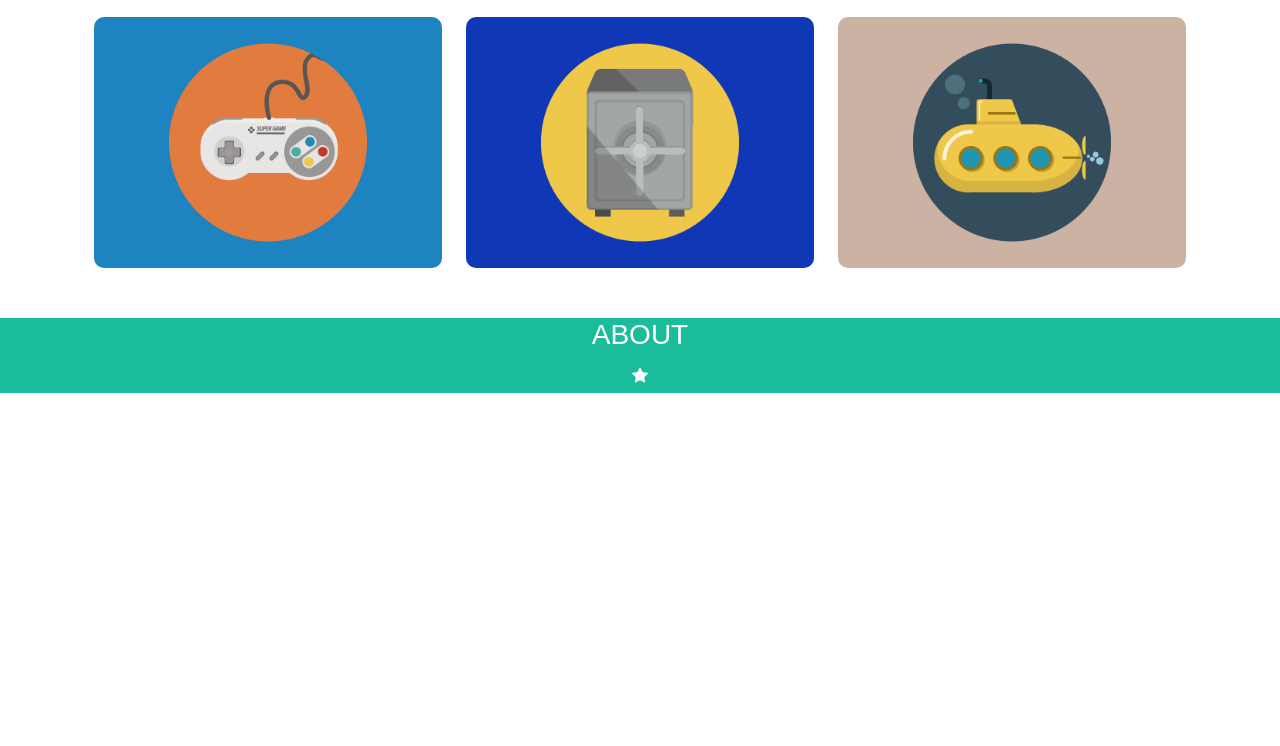
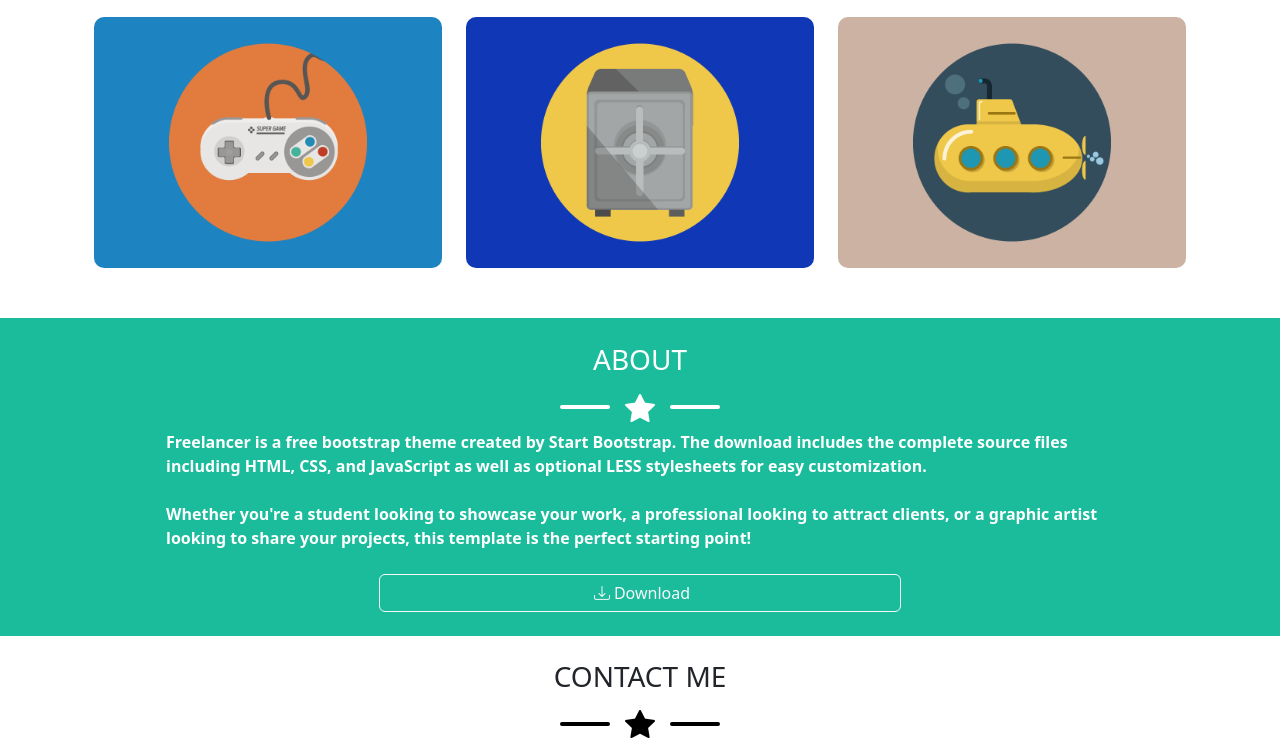
Before and after one commit to PeeperInTheSpace/html-css-bootstrap-freelancer, a plain HTML site: page index.html in a window 1280 px wide. Shown: the part 811-1557 px from the top of the page. Before the commit the page ends 1204 px from the top, so only its background shows below. Drawn offline with nearby package versions, Linux system fonts and the light colour scheme; a web font is replaced by a local one.

Commit message:
Avanzamento

```diff
--- a/css/style.css
+++ b/css/style.css
@@ -1,11 +1,7 @@
 /* GEBERAL SETTINGS */
 
-* {
-    margin: 0;
-    padding: 0;
-    box-sizing: border-box;
-    font-family: 'ABeeZee', sans-serif;
-    font-weight: 800;
+body {
+    font-weight: 700;
 }
 
 /* HEADER SECTION */
@@ -54,7 +50,6 @@
     border-radius: 50px;
     width: 100px;
     height: 0;
-    margin: 0 15px;
 }
 
 .fl-intro div i {
@@ -106,3 +101,36 @@
         color: white;
         min-width: 100%;
     }
+
+    .fl-about h3 {
+        margin-top: 25px;
+    }
+
+    .fl-about div .bi-star-fill {
+        font-size: 30px;
+        margin: 0 15px;
+    }
+
+    .fl-about div hr {
+        border: 2px solid;
+        opacity: 100%;
+        border-radius: 50px;
+        width: 50px;
+        height: 0;
+    }
+
+    /* CONTACT ME */
+
+    .fl-contact-me div .bi-star-fill {
+        color: black;
+        font-size: 30px;
+        margin: 0 15px;
+    }
+
+    .fl-contact-me div hr {
+        border: 2px solid black;
+        opacity: 100%;
+        border-radius: 50px;
+        width: 50px;
+        height: 0;
+    }
--- a/index.html
+++ b/index.html
@@ -5,9 +5,6 @@
     <meta http-equiv="X-UA-Compatible" content="IE=edge">
     <meta name="viewport" content="width=device-width, initial-scale=1.0">
     <title>Bootstrap</title>
-    <link rel="preconnect" href="https://fonts.googleapis.com">
-    <link rel="preconnect" href="https://fonts.gstatic.com" crossorigin>
-    <link href="https://fonts.googleapis.com/css2?family=ABeeZee&display=swap" rel="stylesheet">
     <link href="https://cdn.jsdelivr.net/npm/bootstrap@5.2.0/dist/css/bootstrap.min.css" rel="stylesheet" integrity="sha384-gH2yIJqKdNHPEq0n4Mqa/HGKIhSkIHeL5AyhkYV8i59U5AR6csBvApHHNl/vI1Bx" crossorigin="anonymous">
     <link rel="stylesheet" href="css/style.css">
     <link rel="stylesheet" href="https://cdn.jsdelivr.net/npm/bootstrap-icons@1.9.1/font/bootstrap-icons.css">
@@ -53,22 +50,22 @@
 
             <section class="container fl-imgsection">
                 <div class="row fl-cards-box">
-                    <div class="col-12 col-md-6 col-lg-4">
+                    <div class="col-sm-12 col-md-6 col-lg-4">
                         <img src="img/cabin.png" alt="cabin">
                     </div>
-                    <div class="col-12 col-md-6 col-lg-4">
+                    <div class="col-sm-12 col-md-6 col-lg-4">
                         <img src="img/cake.png" alt="cake">
                     </div>
-                    <div class="col-12 col-md-6 col-lg-4">
+                    <div class="col-sm-12 col-md-6 col-lg-4">
                         <img src="img/circus.png" alt="circus">
                     </div>
-                    <div class="col-12 col-md-6 col-lg-4">
+                    <div class="col-sm-12 col-md-6 col-lg-4">
                         <img src="img/game.png" alt="game">
                     </div>
-                    <div class="col-12 col-md-6 col-lg-4">
+                    <div class="col-sm-12 col-md-6 col-lg-4">
                         <img src="img/safe.png" alt="safe">
                     </div>
-                    <div class="col-12 col-md-6 col-lg-4">
+                    <div class="col-sm-12 col-md-6 col-lg-4">
                         <img src="img/submarine.png" alt="submarine">
                     </div>
                 </div>
@@ -78,14 +75,36 @@
 
         <!-- ABOUT SECTION -->
 
-        <section class="container fl-about">
+        <section class="fl-about">
             <div class="d-flex flex-column align-items-center">
                 <h3>ABOUT</h3>
                 <div class="d-flex align-items-center">
                     <hr><i class="bi bi-star-fill"></i><hr>
                 </div>
             </div>
+            <div class="container">
+                <div class="row px-5 d-flex justify-content-center">
+                    <div class="col-sm-12 mb-4 px-5">
+                        Freelancer is a free bootstrap theme created by Start Bootstrap. The download includes the
+                        complete source files including HTML, CSS, and JavaScript as well as optional LESS stylesheets for easy customization.
+                    </div>
+                    <div class="col-sm-12 mb-4 px-5">
+                        Whether you're a student looking to showcase your work, a professional looking to attract clients, or a graphic artist looking to share your projects, this template is the perfect starting point!
+                    </div>
+                    <button type="button" class="btn btn-outline-light w-50 mb-4"><i class="bi bi-download mx-1"></i>Download</button>
+                </div>
+            </div>
         </section>
+
+        <section class="fl-contact-me mt-4">
+        <div class="d-flex flex-column align-items-center">
+            <h3>CONTACT ME</h3>
+            <div class="d-flex align-items-center">
+                <hr><i class="bi bi-star-fill"></i><hr>
+            </div>
+        </div>
+        </section>
+
 
     </body>
 
```
